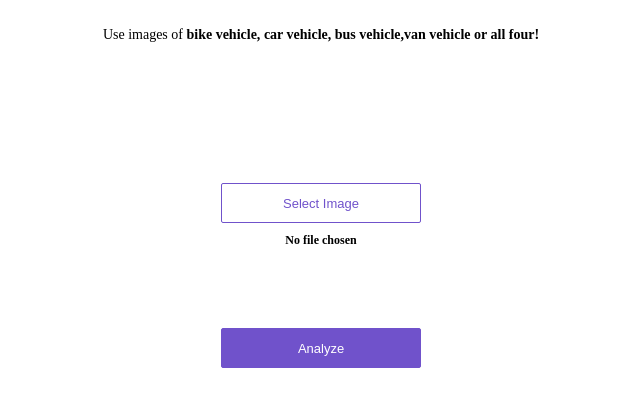
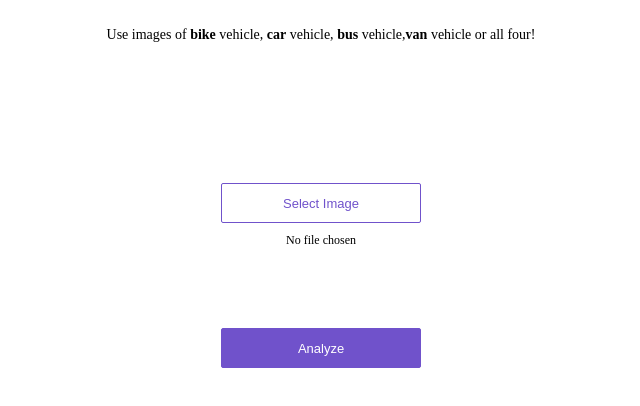
Before and after one commit to hasanshar123/vehicle-classifier, a plain HTML site: page app/view/index.html in a window 1280 px wide. Shown: the part 86-492 px from the top of the page, without its empty margins (319-959 px from the left). Drawn offline with Linux system fonts and the light colour scheme.

Commit message:
Update index.html

```diff
--- a/app/view/index.html
+++ b/app/view/index.html
@@ -9,7 +9,7 @@
   <div class='center'>
     <div class='title'>Classify 🚌Vehicle  Images 🚗 </div>
     <p>
-      Use images of <strong>bike<strong> vehicle, <strong>car</strong> vehicle, <strong>bus</strong> vehicle,<strong>van</strong> vehicle or
+      Use images of <strong>bike</strong> vehicle, <strong>car</strong> vehicle, <strong>bus</strong> vehicle,<strong>van</strong> vehicle or
       all four!
     </p>
     <div class='content'>
```
